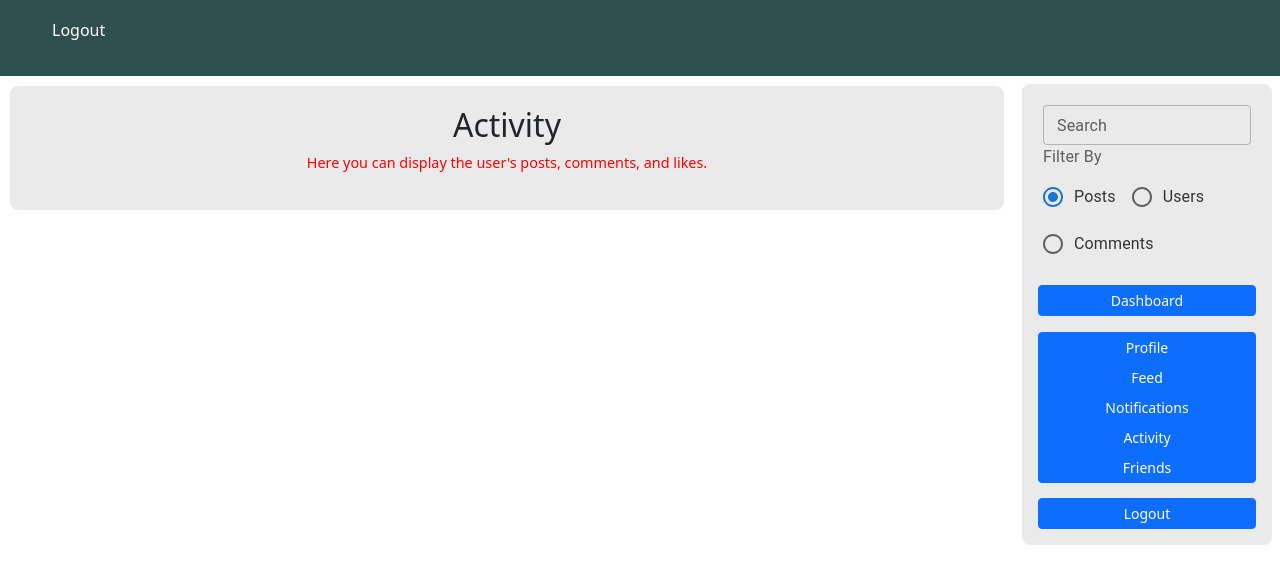
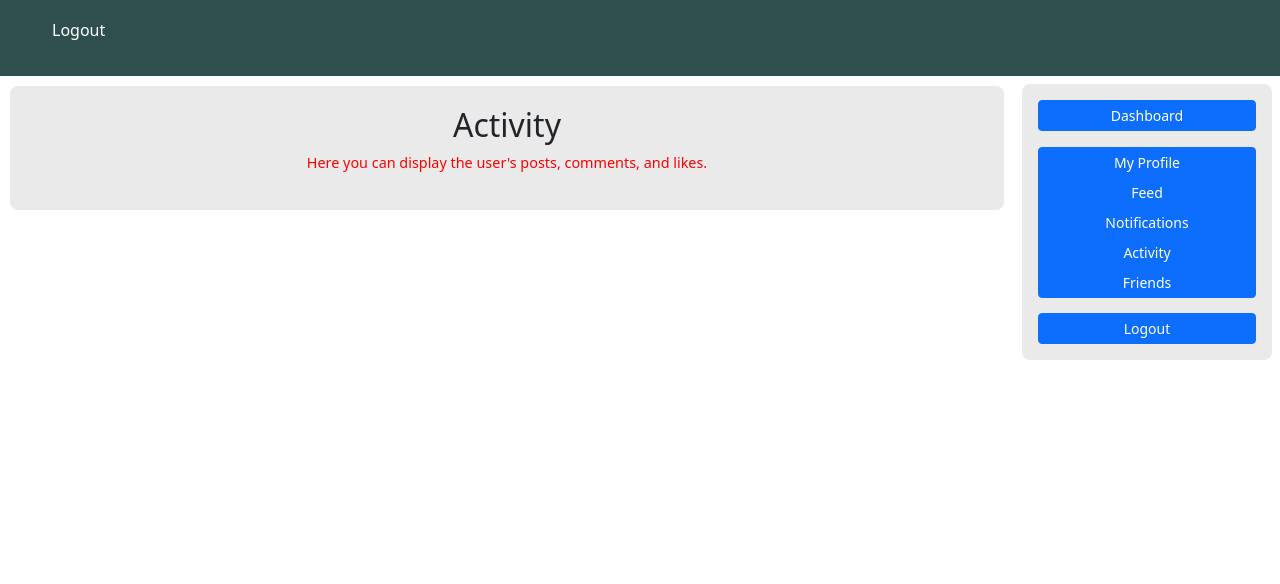
Before and after one commit to locedu/spacecamp, a React (Vite) app: page /dashboard/activity in a window 1280 px wide. Shown: the top 584 px of the page. Built offline with nearby package versions, Linux system fonts and the light colour scheme; sample sign-in values are in the browser's storage.

Commit message:
Sidebar (My Profile) updates Profile

```diff
--- a/src/components/Sidebar.jsx
+++ b/src/components/Sidebar.jsx
@@ -1,32 +1,40 @@
 import React, { useState } from "react";
-import { useDispatch } from "react-redux";
-import { Link, useNavigate } from "react-router-dom";
+import { useDispatch, useSelector } from "react-redux";  // Add useSelector to get user info from store
+import { Link } from "react-router-dom";
 import { Button, ButtonGroup } from "react-bootstrap";
-import Search from "./Search"; // Import Search component
+import { setSelectedUserId } from "../features/profile/profileSlice";  // Import action to update selectedUserId
 import "../styles/sidebar.css";
 
 function Sidebar() {
   const dispatch = useDispatch();
-  const navigate = useNavigate();
-  const [searchQuery, setSearchQuery] = useState(""); // State for search
+  const userId = useSelector((state) => state.auth.user?.id);  // Get the authenticated user's ID from the store
 
+  // Handle profile click to update selectedUserId
+  const handleProfileClick = () => {
+    dispatch(setSelectedUserId(userId));
+  };
+
+  // Handle logout action
   const handleLogout = () => {
-    dispatch({ type: "auth/logout" });
+    dispatch({ type: "auth/logout" });  // Assuming the logout action resets the user state
     localStorage.removeItem("token");
-    navigate("/login");
   };
 
   return (
     <div className="sidebar">
-      <Search onSearch={setSearchQuery} /> {/* ✅ Add Search Component */}
-
       <Button as={Link} to="/dashboard" variant="primary" size="sm" className="sidebar-button mb-3">
         Dashboard
       </Button>
 
       <ButtonGroup vertical className="w-100">
-        <Button as={Link} to="profile" variant="primary" size="sm" className="sidebar-button">
-          Profile
+        {/* Update the "My Profile" button to dispatch the action and update the Redux state */}
+        <Button
+          variant="primary"
+          size="sm"
+          className="sidebar-button"
+          onClick={handleProfileClick}  // Handle profile click
+        >
+          My Profile
         </Button>
         <Button as={Link} to="posts" variant="primary" size="sm" className="sidebar-button">
           Feed
```
